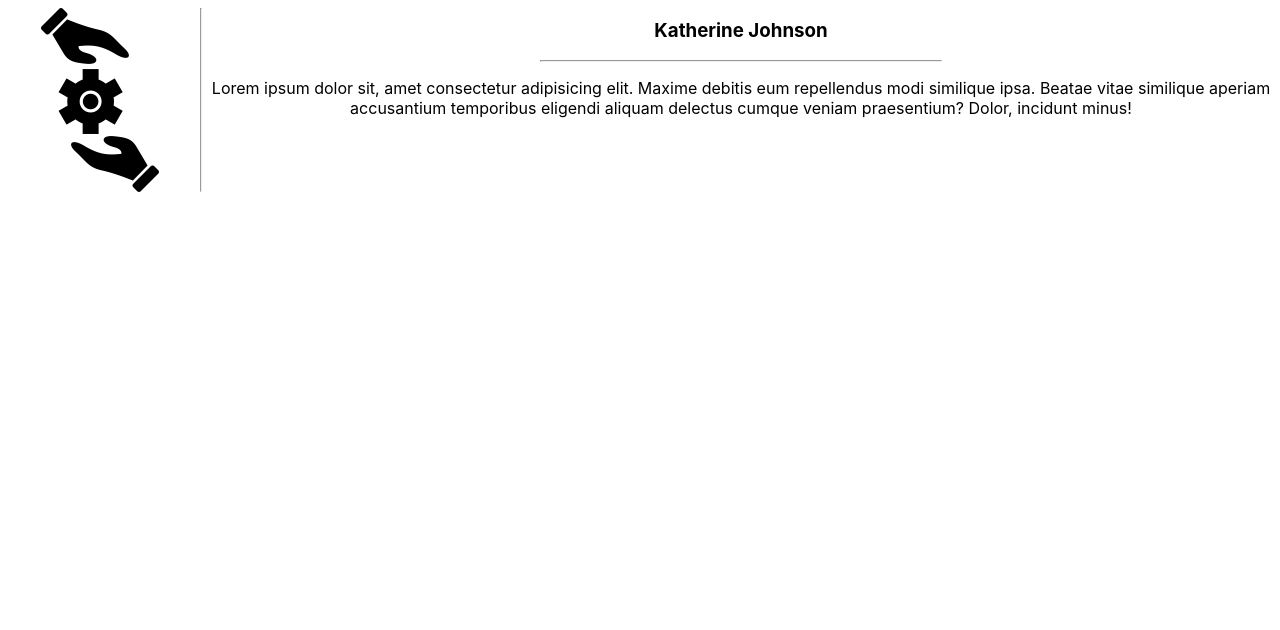
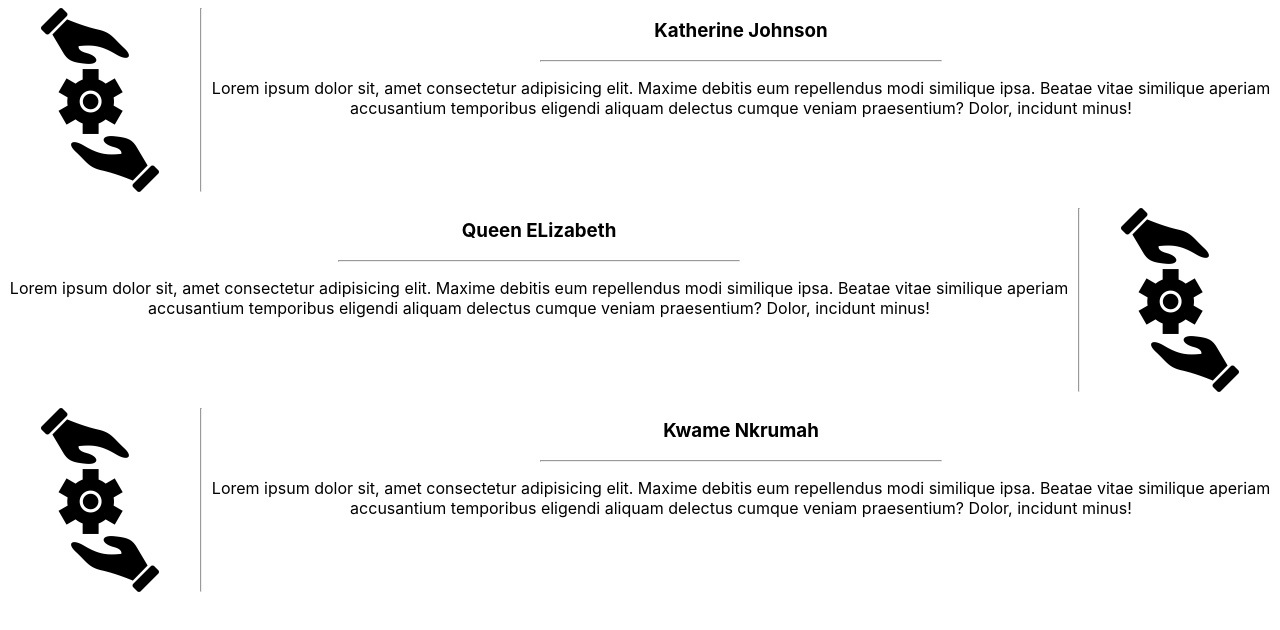
Before and after one commit to kencal20/dbc_reactproject1, a React (Create React App) app: page / in a window 1280 px wide. Shown: the top 630 px of the page. Built offline with nearby package versions, Linux system fonts and the light colour scheme.

Commit message:
appying container to class from the first section to other sections

```diff
--- a/src/App.js
+++ b/src/App.js
@@ -7,17 +7,38 @@ function App() {
     <div className="App">
       <div className='container'>
         <img src={logo} alt='kate' />
-        <hr/>
+        <hr />
         <section>
-      <h3>
-        Katherine Johnson
-      </h3>
-      <hr width ='400px'/>
-        <p>Lorem ipsum dolor sit, amet consectetur adipisicing elit. Maxime debitis eum repellendus modi similique ipsa. Beatae vitae similique aperiam accusantium temporibus eligendi aliquam delectus cumque veniam praesentium? Dolor, incidunt minus!</p>
+          <h3>
+            Katherine Johnson
+          </h3>
+          <hr width='400px' />
+          <p>Lorem ipsum dolor sit, amet consectetur adipisicing elit. Maxime debitis eum repellendus modi similique ipsa. Beatae vitae similique aperiam accusantium temporibus eligendi aliquam delectus cumque veniam praesentium? Dolor, incidunt minus!</p>
         </section>
       </div>
 
-
+      <div className='container'>
+        <section>
+          <h3>
+            Queen ELizabeth
+          </h3>
+          <hr width='400px' />
+          <p>Lorem ipsum dolor sit, amet consectetur adipisicing elit. Maxime debitis eum repellendus modi similique ipsa. Beatae vitae similique aperiam accusantium temporibus eligendi aliquam delectus cumque veniam praesentium? Dolor, incidunt minus!</p>
+        </section>
+        <hr />
+        <img src={logo} alt='kate' />
+      </div>
+      <div className='container'>
+        <img src={logo} alt='kate' />
+        <hr />
+        <section>
+          <h3>
+            Kwame Nkrumah
+          </h3>
+          <hr width='400px' />
+          <p>Lorem ipsum dolor sit, amet consectetur adipisicing elit. Maxime debitis eum repellendus modi similique ipsa. Beatae vitae similique aperiam accusantium temporibus eligendi aliquam delectus cumque veniam praesentium? Dolor, incidunt minus!</p>
+        </section>
+      </div>
     </div>
   );
 }
```
